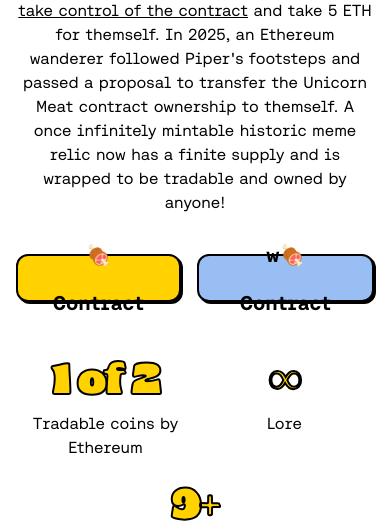
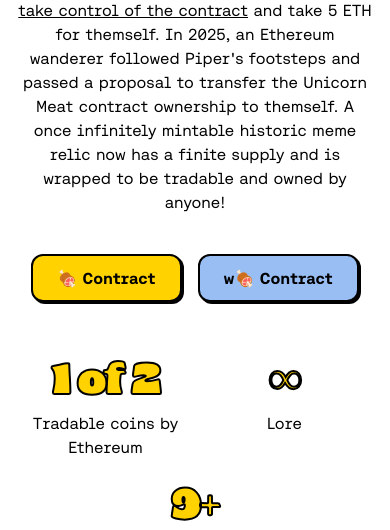
Before and after one commit to cartoonitunes/unicornmeat-website, a Flask app: page / in a window 390 px wide. Shown: the part 1541-2071 px from the top of the page. Run offline with Flask 3, Linux system fonts and the light colour scheme; some libraries are stand-ins or nearby versions; some web fonts are replaced.

Commit message:
fix about buttons for mobile

```diff
--- a/templates/index.html
+++ b/templates/index.html
@@ -323,11 +323,11 @@
                                         <div class="buttons hstack justify-center gap-2 xl:gap-3">
                                             <a class="btn btn-md xl:btn-2xl btn-secondary px-3 border border-2 border-black contrast-shadow-sm hover:-rotate-2"
                                                 href="https://etherscan.io/tx/0x079F59C3395cc2f8CF68408FC1244398630E5F1D">
-                                                <span>🍖 Contract</span>
+                                                <span class="fs-6 sm:fs-5 xl:fs-4">🍖 Contract</span>
                                             </a>
                                             <a class="btn btn-md xl:btn-2xl btn-primary-200 px-3 border border-2 border-black contrast-shadow-sm hover:-rotate-2"
                                                 href="https://etherscan.io/tx/0x079F59C3395cc2f8CF68408FC1244398630E5F1D">
-                                                <span>w🍖 Contract</span>
+                                                <span class="fs-6 sm:fs-5 xl:fs-4">w🍖 Contract</span>
                                             </a>
                                         </div>
                                     </div>
```
